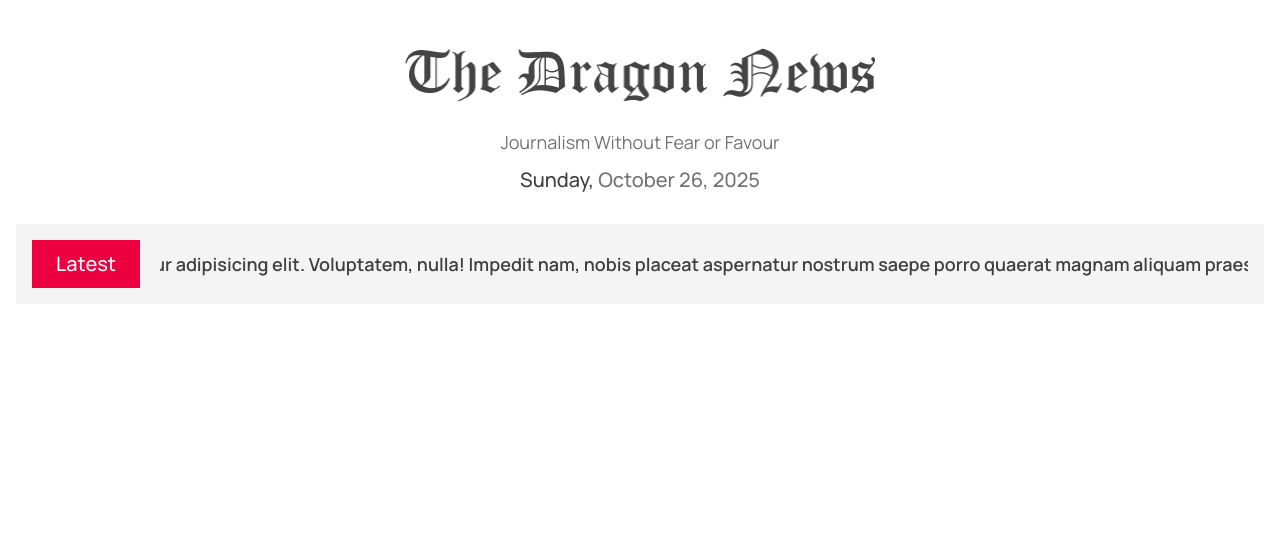
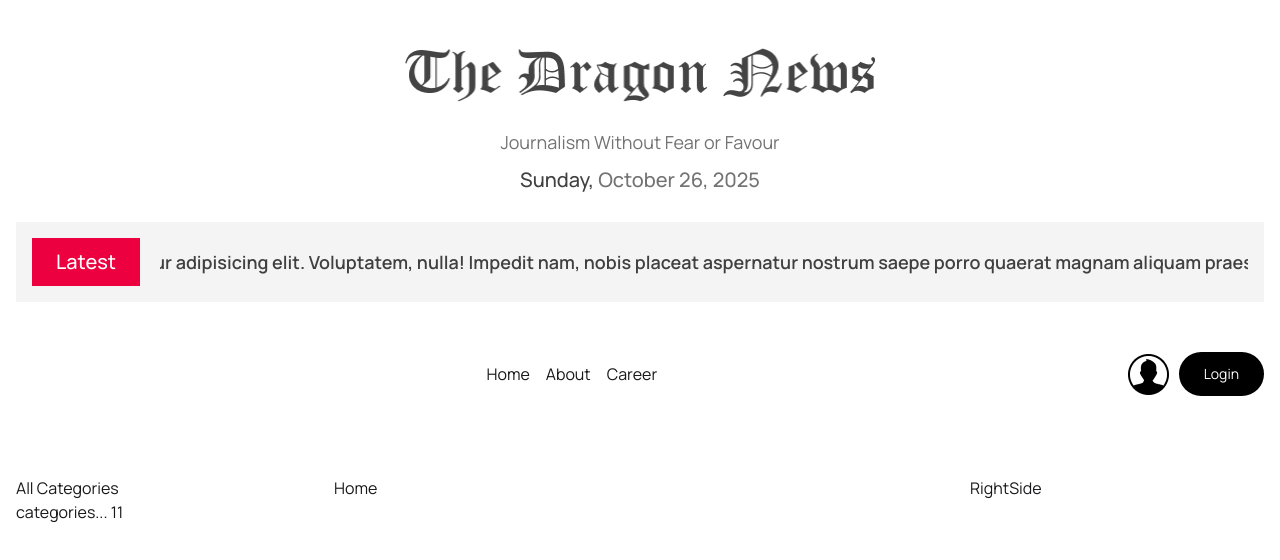
Before and after one commit to iamalshahed/ph-dragon-news, a React (Vite) app: page / in a window 1280 px wide. Shown: the top 560 px of the page. Built offline with nearby package versions, Linux system fonts and the light colour scheme.

Commit message:
50-4 Recap & Design Grid Layout, Fetch Categories

```diff
--- a/package.json
+++ b/package.json
@@ -23,6 +23,7 @@
     "@types/react": "^19.1.16",
     "@types/react-dom": "^19.1.9",
     "@vitejs/plugin-react": "^5.0.4",
+    "daisyui": "^5.3.10",
     "eslint": "^9.36.0",
     "eslint-plugin-react-hooks": "^5.2.0",
     "eslint-plugin-react-refresh": "^0.4.22",
--- /dev/null
+++ b/src/Components/AllCategories/AllCategories.jsx
@@ -0,0 +1,14 @@
+import React, { use } from "react";
+
+const allCategoriesPromies = fetch("/categories.json").then((res) =>
+  res.json()
+);
+
+const AllCategories = () => {
+  const allCategories = use(allCategoriesPromies);
+  console.log(allCategories);
+
+  return <div>categories... {allCategories.length}</div>;
+};
+
+export default AllCategories;
--- a/src/Components/Header/Header.jsx
+++ b/src/Components/Header/Header.jsx
@@ -2,6 +2,7 @@ import React from "react";
 import { assets } from "../../assets/assets";
 import { NavLink } from "react-router";
 import { format } from "date-fns";
+import LatestNews from "../LatestNews/LatestNews";
 
 const Header = () => {
   return (
@@ -37,6 +38,10 @@ const Header = () => {
           </div>
         </div>
       </div>
+
+      <div className="max-w-[1440px] w-full mx-auto px-4 mt-7">
+        <LatestNews />
+      </div>
     </header>
   );
 };
--- /dev/null
+++ b/src/Components/HomeLayout/LeftSide.jsx
@@ -0,0 +1,24 @@
+import React, { Suspense } from "react";
+import AllCategories from "../AllCategories/AllCategories";
+
+const LeftSide = () => {
+  return (
+    <div>
+      <div className="">
+        <h1>All Categories</h1>
+      </div>
+
+      <Suspense
+        fallback={
+          <div className="">
+            <span className="loading loading-spinner text-neutral loading-xl"></span>
+          </div>
+        }
+      >
+        <AllCategories />
+      </Suspense>
+    </div>
+  );
+};
+
+export default LeftSide;
--- /dev/null
+++ b/src/Components/HomeLayout/RightSide.jsx
@@ -0,0 +1,11 @@
+import React from 'react';
+
+const RightSide = () => {
+    return (
+        <div>
+            RightSide
+        </div>
+    );
+};
+
+export default RightSide;
--- /dev/null
+++ b/src/Components/Navbar/Navbar.jsx
@@ -0,0 +1,61 @@
+import React from "react";
+import { NavLink } from "react-router";
+import { assets } from "../../assets/assets";
+
+// nav menus array of obj
+const navItems = [
+  {
+    path: "/",
+    label: "Home",
+  },
+  {
+    path: "/about",
+    label: "About",
+  },
+  {
+    path: "/career",
+    label: "Career",
+  },
+];
+
+const NavItems = () => {
+  return (
+    <ul className="flex items-center gap-4">
+      {navItems.map((item, index) => (
+        <li key={index}>
+          <NavLink to={item.path}>{item.label}</NavLink>
+        </li>
+      ))}
+    </ul>
+  );
+};
+
+const Navbar = () => {
+  return (
+    <nav className="mt-5 mb-20 w-full flex items-center justify-between">
+      <div className=""></div>
+
+      <div className="">
+        <NavItems />
+      </div>
+
+      <div className="flex items-center gap-2.5">
+        <div className="">
+          <img
+            className="cursor-pointer"
+            src={assets.user_icon}
+            alt="user_icon"
+          />
+        </div>
+
+        <div className="">
+          <button className="cursor-pointer px-[25px] py-3 rounded-full text-sm font-normal bg-black text-white hover:bg-black/80">
+            Login
+          </button>
+        </div>
+      </div>
+    </nav>
+  );
+};
+
+export default Navbar;
--- a/src/Layout/Root/Root.jsx
+++ b/src/Layout/Root/Root.jsx
@@ -1,13 +1,29 @@
 import React from "react";
 import Header from "../../Components/Header/Header";
-import LatestNews from "../../Components/LatestNews/LatestNews";
+import Navbar from "../../Components/Navbar/Navbar";
+import LeftSide from "../../Components/HomeLayout/LeftSide";
+import RightSide from "../../Components/HomeLayout/RightSide";
+import { Outlet } from "react-router";
 
 const Root = () => {
   return (
     <div>
       <Header />
       <main className="w-full max-w-[1440px] mx-auto px-4">
-        <LatestNews />
+        <Navbar />
+        <div className="grid grid-cols-12 gap-6">
+          <aside className="col-span-3">
+            <LeftSide />
+          </aside>
+
+          <section className="col-span-6">
+            <Outlet />
+          </section>
+
+          <aside className="col-span-3">
+            <RightSide />
+          </aside>
+        </div>
       </main>
     </div>
   );
--- /dev/null
+++ b/src/Pages/CategoryNews/CategoryNews.jsx
@@ -0,0 +1,9 @@
+import React from 'react'
+
+const CategoryNews = () => {
+  return (
+    <div>CategoryNews</div>
+  )
+}
+
+export default CategoryNews
--- /dev/null
+++ b/src/Pages/Home/Home.jsx
@@ -0,0 +1,9 @@
+import React from 'react'
+
+const Home = () => {
+  return (
+    <div className=''>Home</div>
+  )
+}
+
+export default Home
--- a/src/index.css
+++ b/src/index.css
@@ -2,6 +2,9 @@
 @import url("https://fonts.googleapis.com/css2?family=Manrope:wght@200..800&display=swap");
 
 @import "tailwindcss";
+@plugin "daisyui" {
+  themes: light --default;
+}
 
 /* customizations */
 @theme {
@@ -18,7 +21,7 @@
     @apply w-full relative overflow-x-hidden font-manrope;
   }
 
-  img {
-    @apply select-none pointer-events-none;
+  button {
+    @apply transition-colors duration-200;
   }
 }
```
Also changed, not shown: src/Router/Routes.jsx (+12 -0 lines), 1 other file (tests, documents, lock files or other folders).
